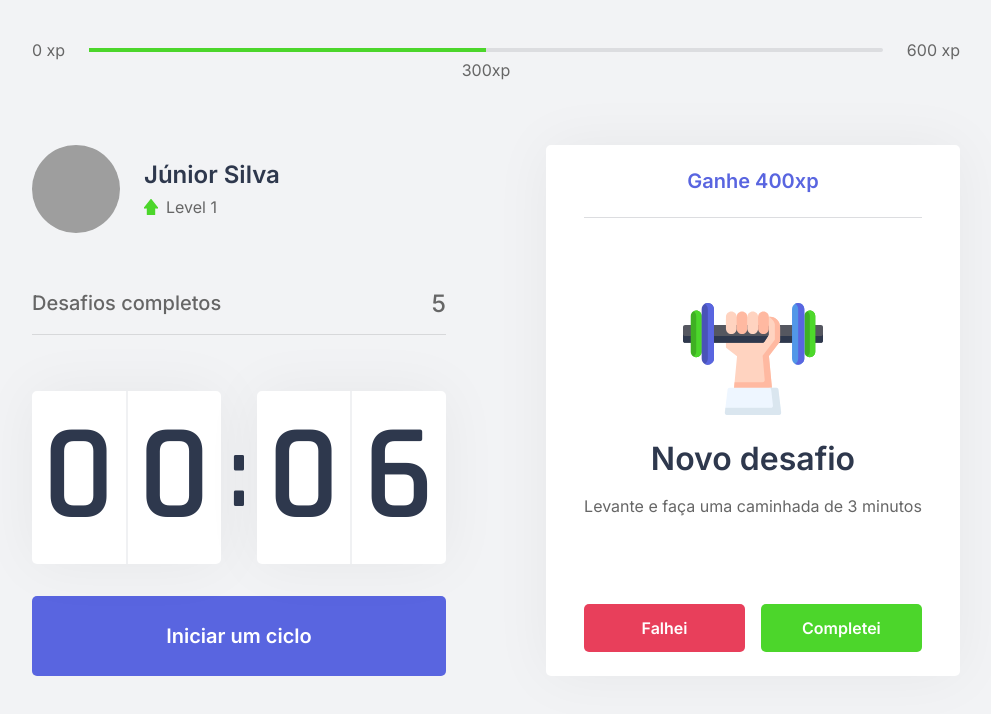
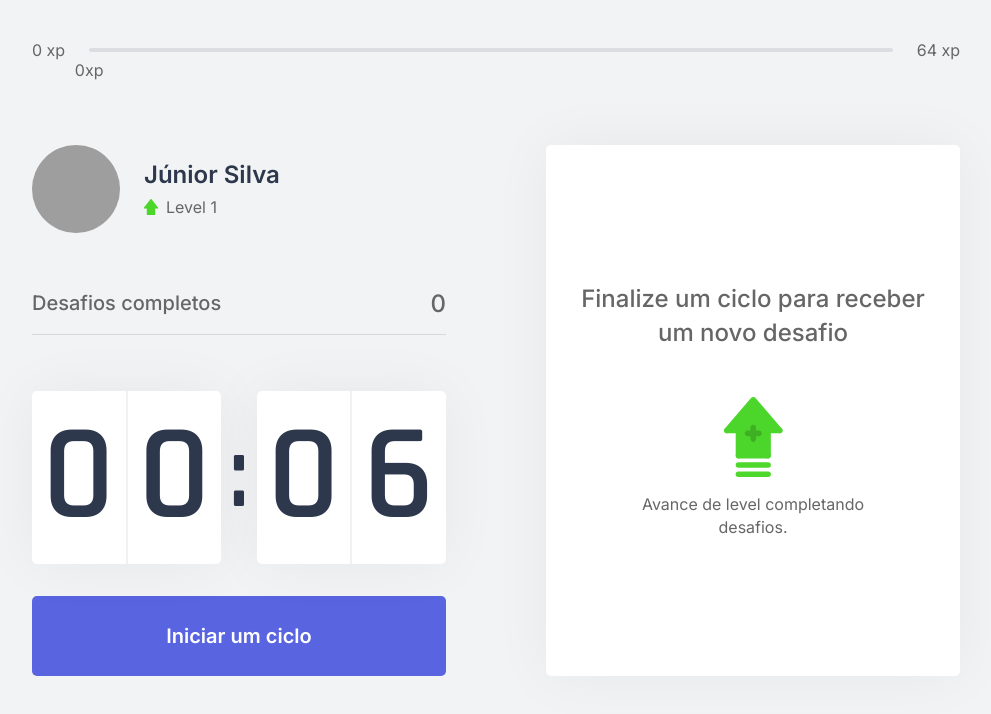
Before and after one commit to juniorsilvacc/moveit-nlw4, a Next.js app: page / in a window 1280 px wide. Shown: the top 714 px of the page, without its empty margins (144-1135 px from the left). Built offline with nearby package versions, Linux system fonts and the light colour scheme; grey boxes are pictures that could not be loaded.

Commit message:
business rules functions

```diff
--- /dev/null
+++ b/challenges.json
@@ -0,0 +1,62 @@
+[
+    {
+      "type": "body",
+      "description": "Estique um de seus braços com a palma da mão virada para frente e puxe os dedos para cima por 10 segundos por mão.",
+      "amount": 80
+    },
+    {
+      "type": "body",
+      "description": "Estique seu braço contra o peito e puxe-o utilizando o outro braço por 10 segundos por braço.",
+      "amount": 60
+    },
+    {
+      "type": "body",
+      "description": "Puxe seu pescoço com a ajuda da mão para a direita e para a esquerda, permanecendo na posição por alguns segundos.",
+      "amount": 70
+    },
+    {
+      "type": "body",
+      "description": "Com as duas mãos na parte de trás da cabeça, leve-a para baixo, alongando a parte de trás da região.",
+      "amount": 60
+    },
+    {
+      "type": "body",
+      "description": "Cruze as pernas e desça com as mãos esticadas em direção ao chão. Repita o movimento com a outra perna na frente.",
+      "amount": 100
+    },
+    {
+      "type": "body",
+      "description": "Sentado, abra as pernas e tente encostar as palmas das mãos no chão, repita 3 vezes por 5 segundos.",
+      "amount": 80
+    },
+    {
+      "type": "body",
+      "description": "Puxe o joelho de encontro ao peito e segure, troque de perna após 10 segundos.",
+      "amount": 50
+    },
+    {
+      "type": "body",
+      "description": "Sentado, cruze uma perna e incline seu tronco à frente, troque de perna após 10 segundos.",
+      "amount": 80
+    },
+    {
+      "type": "eye",
+      "description": "Sentado, feche os olhos e cubra-os com as palmas da mão durante 2 minutos, depois abra normalmente.",
+      "amount": 90
+    },
+    {
+      "type": "eye",
+      "description": "Em algum ambiente aberto, olhe o mais longe que puder em quatro direções por 3s, mexa apenas os olhos. Repita 3 vezes.",
+      "amount": 140
+    },
+    {
+      "type": "eye",
+      "description": "Usando os polegares, massage a área abaixo das sobrancelhas em movimentos circulares por 15 segundos.",
+      "amount": 70
+    },
+    {
+      "type": "body",
+      "description": "Em pé, gire a cintura o máximo que puder para a esquerda, segure por cinco segundos. Repita para a direita.",
+      "amount": 90
+    }
+]
--- a/src/components/ChallengeBox.tsx
+++ b/src/components/ChallengeBox.tsx
@@ -5,26 +5,24 @@
 
 export function ChallengeBox(){
 
-    const contexDate = useContext(ChallengesContext)
-    console.log(contexDate)
-
-    const hasActiveChalleng = true;
+    const {activeChallenge, resetChallenge} = useContext(ChallengesContext)
 
     return(
         <div className={styles.challengeBoxContainer}>
-           {hasActiveChalleng ? (
+           {activeChallenge ? (
             <div className={styles.challengeActive}>
-                <header>Ganhe 400xp</header>
+                <header>Ganhe {activeChallenge.amount}xp</header>
                 <main>
-                    <img src="icons/body.svg" alt=""/>
+                    <img src={`icons/${activeChallenge.type}.svg`} alt=""/>
                     <strong>Novo desafio</strong>
-                    <p>Levante e faça uma caminhada de 3 minutos</p>
+                    <p>{activeChallenge.description}</p>
                 </main>
 
                 <footer>
                     <button
                     type="button"
                     className={styles.challengeFailedButton}
+                    onClick={resetChallenge}
                     >
                         Falhei
 
--- a/src/components/CompletedChallenges.tsx
+++ b/src/components/CompletedChallenges.tsx
@@ -1,10 +1,15 @@
+import { useContext } from 'react';
+import { ChallengesContext } from '../contexts/ChallengesContext';
 import styles from '../styles/components/CompletedChallenges.module.css';
 
 export function CompletedChallenges(){
+
+    const { challengesCompleted } = useContext(ChallengesContext)
+
     return(
         <div className={styles.CompletedChallengesContainer}>
             <span>Desafios completos</span>
-            <span>5</span>
+            <span>{challengesCompleted}</span>
         </div>
     );
 }
--- a/src/components/ExperienceBar.tsx
+++ b/src/components/ExperienceBar.tsx
@@ -1,14 +1,23 @@
+import { useContext } from 'react';
+import { ChallengesContext } from '../contexts/ChallengesContext';
 import styles from '../styles/components/ExperienceBar.module.css';
 
 export function ExperienceBar(){
+
+    const { currentExperience, experienceToNextLevel } = useContext(ChallengesContext)
+
+    const percentToNextLevel = Math.round(currentExperience * 100) / experienceToNextLevel;
+
     return(
         <header className={styles.experienceBar}>
             <span>0 xp</span>
             <div>
-                <div style={{width: '50%'}} />
-                <span className={styles.currentExperience} style={{left: '50%'}}>300xp</span>
+                <div style={{width: `${percentToNextLevel}%`}} />
+                <span className={styles.currentExperience} style={{left: `${percentToNextLevel}%`}}>
+                    {currentExperience}xp
+                </span>
             </div>
-            <span>600 xp</span>
+            <span>{experienceToNextLevel} xp</span>
         </header>
     );
 }
--- a/src/contexts/ChallengesContext.tsx
+++ b/src/contexts/ChallengesContext.tsx
@@ -1,11 +1,21 @@
 import { createContext, useState, ReactNode } from 'react';
+import challenges from '../../challenges.json';
+
+interface Challenge{
+    type: 'body' | 'eye';
+    description: String;
+    amount: number;
+}
 
 interface ChallengesContextDate{
     level: number;
     currentExperience: number;
     challengesCompleted: number;
+    experienceToNextLevel: number;
+    activeChallenge: Challenge;
     levelUp: () => void;
     startNewChallenge: () => void;
+    resetChallenge: () => void;
 }
 
 interface ChallengesProviderProps{
@@ -20,22 +30,36 @@
     const [currentExperience, setCurrentExperience] = useState(0);
     const [challengesCompleted, setChallengesCompleted] = useState(0);
 
-    function startNewChallenge(){
-        console.log('New Challenge')
+    const [activeChallenge, setActiveChallenge] = useState(null);
+
+    const experienceToNextLevel = Math.pow((level + 1) * 4, 2)
+
+    function levelUp(){
+        setLevel(level + 1)
     }
 
-    function levelUp(){
-      setLevel(level + 1)
+    function startNewChallenge(){
+        const randomChallengeIndex = Math.floor(Math.random() * challenges.length);
+        const challenge = challenges[randomChallengeIndex];
+
+        setActiveChallenge(challenge)
+
     }
 
+    function resetChallenge(){
+        setActiveChallenge(null)
+    }
 
     return  (
         <ChallengesContext.Provider value={{
             level,
             currentExperience,
             challengesCompleted,
+            experienceToNextLevel,
             levelUp,
-            startNewChallenge
+            startNewChallenge,
+            activeChallenge,
+            resetChallenge,
             }}>
             {children}
         </ChallengesContext.Provider>
```
